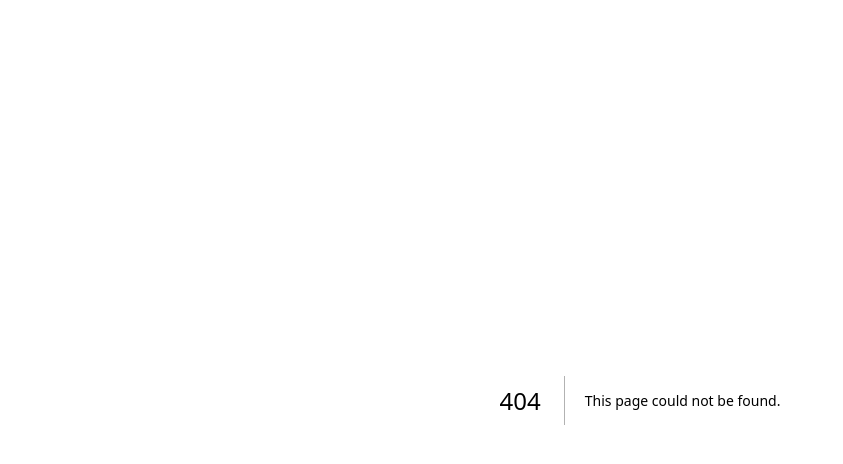
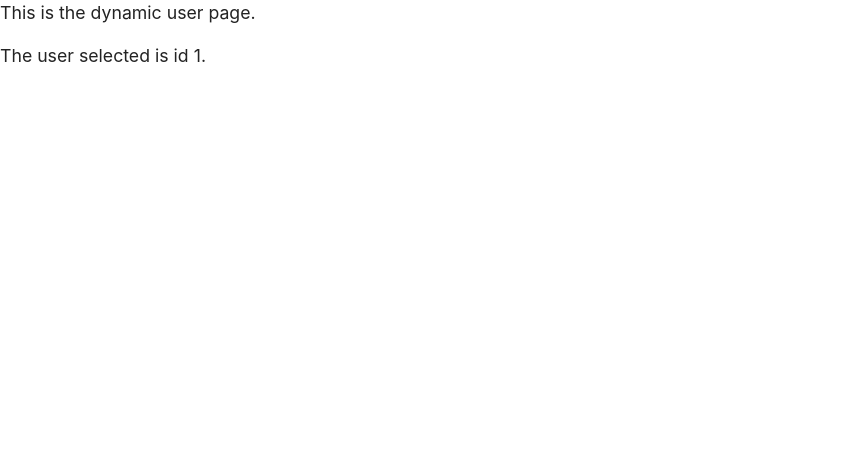
Before and after one commit to mike14747/next-13, a Next.js app: page /user/1 in a window 1280 px wide. Before the commit this address had no page. Shown: the top 464 px of the page, without its empty margins (0-843 px from the left). Built offline with nearby package versions, Linux system fonts and the light colour scheme.

Commit message:
Added a few more routes (one being a nested dynamic route). Updates to README.md.

```diff
--- /dev/null
+++ b/app/layout.js
@@ -0,0 +1,24 @@
+import PropTypes from 'prop-types';
+
+import '../styles/globals.css';
+
+export default function RootLayout({ children }) {
+    return (
+        <html>
+            <head />
+            <body>
+                {/* header component will go here */}
+
+                <main>
+                    {children}
+                </main>
+
+                {/* footer component will go here */}
+            </body>
+        </html>
+    );
+}
+
+RootLayout.propTypes = {
+    children: PropTypes.node,
+};
--- /dev/null
+++ b/app/user/[id]/page.js
@@ -0,0 +1,19 @@
+import PropTypes from 'prop-types';
+
+export default function User({ params: { id } }) {
+    return (
+        <>
+            <p>
+                This is the dynamic user page.
+            </p>
+
+            <p>
+                The user selected is id {id}.
+            </p>
+        </>
+    );
+}
+
+User.propTypes = {
+    params: PropTypes.number,
+};
--- a/next.config.js
+++ b/next.config.js
@@ -1,6 +1,6 @@
-/** @type {import('next').NextConfig} */
 const nextConfig = {
-  reactStrictMode: true,
-}
+    reactStrictMode: true,
+    experimental: { appDir: true },
+};
 
-module.exports = nextConfig
+module.exports = nextConfig;
--- a/pages/_app.js
+++ /dev/null
@@ -1,5 +0,0 @@
-import '../styles/globals.css'
-
-export default function App({ Component, pageProps }) {
-  return <Component {...pageProps} />
-}
--- a/pages/_document.js
+++ /dev/null
@@ -1,13 +0,0 @@
-import { Html, Head, Main, NextScript } from 'next/document'
-
-export default function Document() {
-  return (
-    <Html lang="en">
-      <Head />
-      <body>
-        <Main />
-        <NextScript />
-      </body>
-    </Html>
-  )
-}
```
Also changed, not shown: app/head.js (added, +8 -0 lines), app/page.js (added, +7 -0 lines), app/test/page.js (added, +9 -0 lines), pages/index.js (deleted, +0 -16 lines), package.json (indentation only), 2 other files (tests, documents, lock files or other folders).
